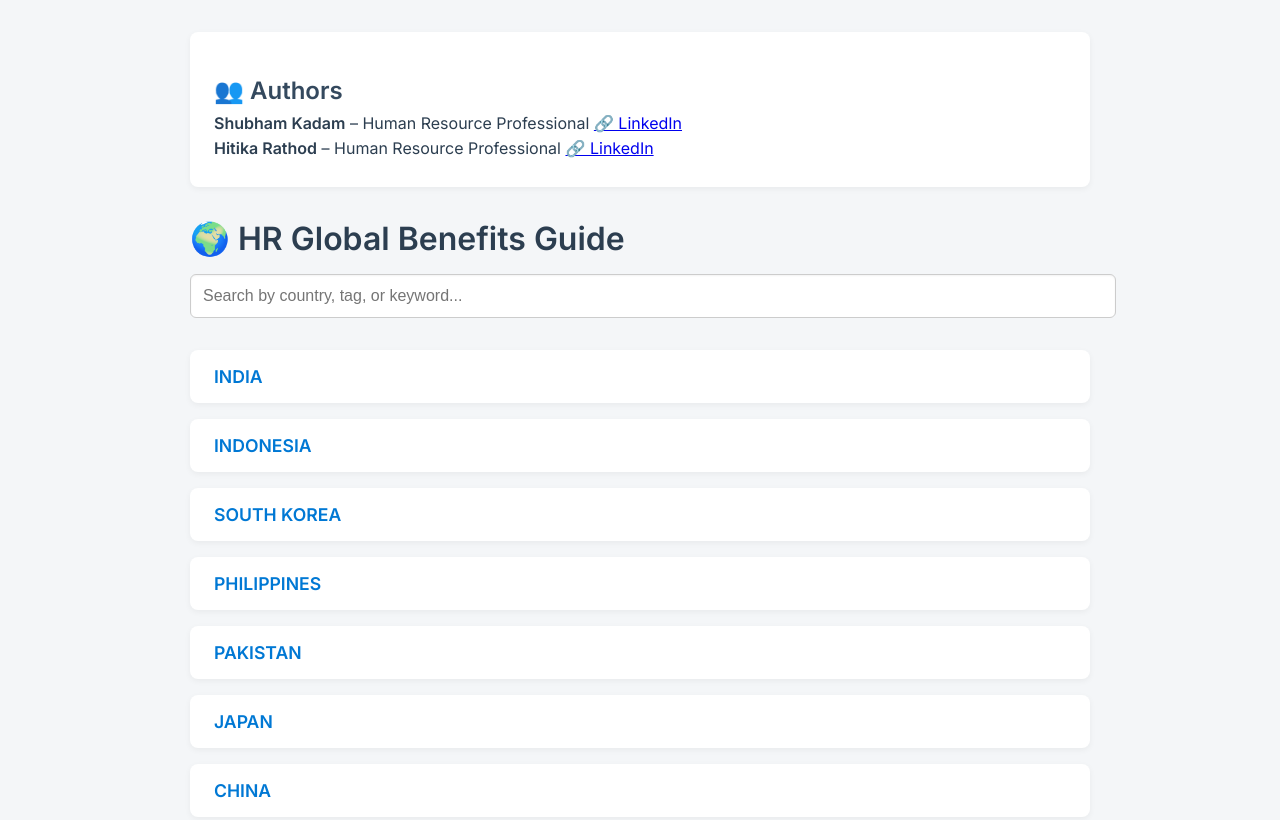
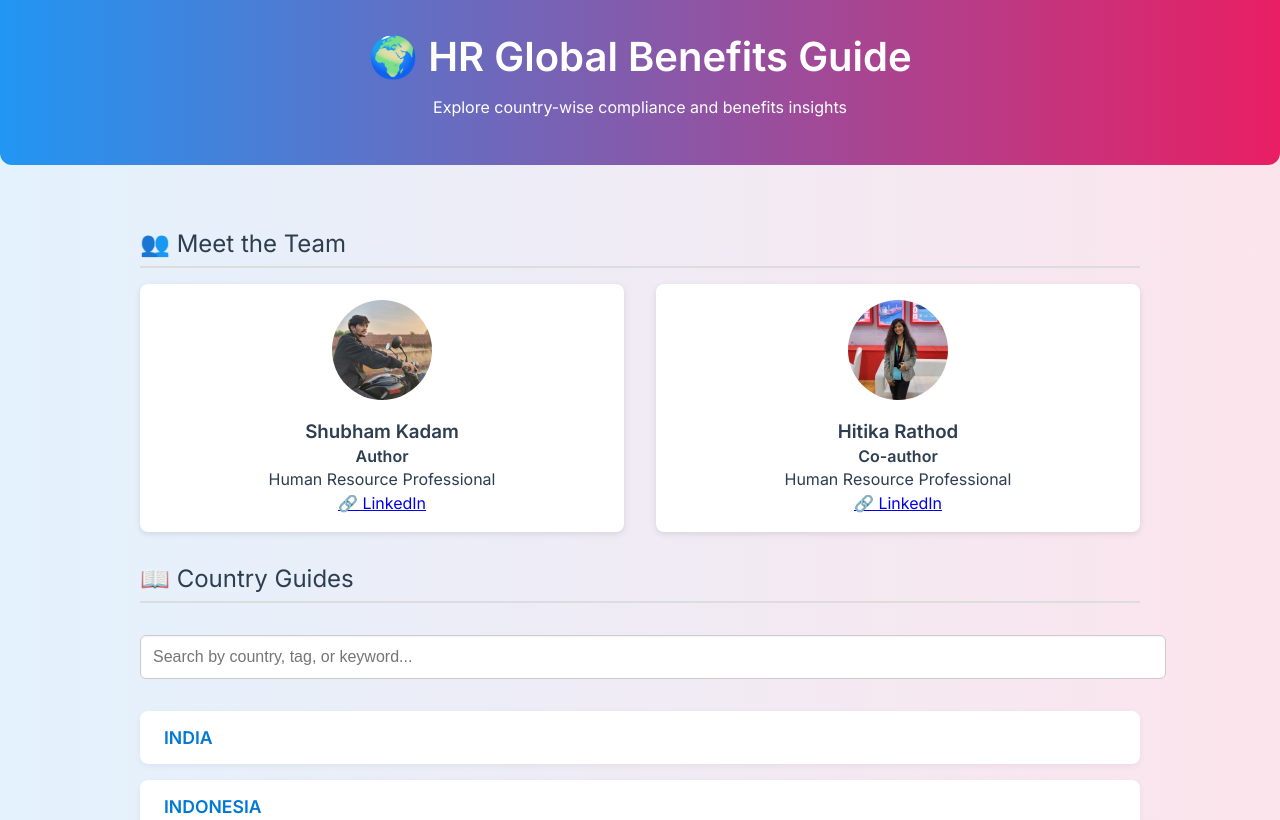
Before and after one commit to Shubh2r/HR-Global-Benefits-Guide-APAC-Region, a plain HTML site: page index.html in a window 1280 px wide. Shown: the top 820 px of the page. Drawn offline with nearby package versions, Linux system fonts and the light colour scheme.

Commit message:
Update index.html

```diff
--- a/index.html
+++ b/index.html
@@ -7,48 +7,72 @@
   <link href="https://fonts.googleapis.com/css2?family=Inter:wght@400;600&display=swap" rel="stylesheet">
   <style>
     body {
+      margin: 0;
       font-family: 'Inter', sans-serif;
-      margin: 0;
-      padding: 2rem;
-      background-color: #f4f6f8;
+      background: linear-gradient(to right, #e3f2fd, #fce4ec);
       color: #2c3e50;
     }
     .container {
-      max-width: 900px;
+      max-width: 1000px;
       margin: auto;
+      padding: 2rem;
     }
-    .author {
-      background: #ffffff;
-      padding: 1.5rem;
+    header {
+      text-align: center;
+      padding: 2rem 0;
+      background: linear-gradient(to right, #2196f3, #e91e63);
+      color: white;
+      border-radius: 0 0 12px 12px;
+    }
+    header h1 {
+      margin: 0;
+      font-size: 2.5rem;
+    }
+    .section-title {
+      font-size: 1.5rem;
+      margin-top: 2rem;
+      margin-bottom: 1rem;
+      border-bottom: 2px solid #ddd;
+      padding-bottom: 0.5rem;
+    }
+    .authors {
+      display: flex;
+      gap: 2rem;
+      flex-wrap: wrap;
+    }
+    .author-card {
+      background: white;
+      padding: 1rem;
       border-radius: 8px;
-      box-shadow: 0 2px 6px rgba(0,0,0,0.05);
-      margin-bottom: 2rem;
+      box-shadow: 0 2px 6px rgba(0,0,0,0.1);
+      flex: 1;
+      min-width: 280px;
+      text-align: center;
     }
-    .author h2 {
+    .author-card img {
+      width: 100px;
+      height: 100px;
+      border-radius: 50%;
+      object-fit: cover;
       margin-bottom: 0.5rem;
-      font-size: 1.5rem;
-      color: #34495e;
     }
-    .author p {
-      margin: 0.3rem 0;
-      font-size: 1rem;
+    .author-card h3 {
+      margin: 0.5rem 0 0.2rem;
     }
-    h1 {
-      font-size: 2rem;
-      margin-bottom: 1rem;
-      color: #2c3e50;
+    .author-card p {
+      margin: 0.2rem 0;
     }
     input {
       width: 100%;
       padding: 0.75rem;
-      margin-bottom: 2rem;
+      margin: 1rem 0 2rem;
       font-size: 1rem;
       border: 1px solid #ccc;
       border-radius: 6px;
       box-shadow: inset 0 1px 2px rgba(0,0,0,0.05);
     }
     .result {
-      background: #ffffff;
+      background: white;
       padding: 1rem 1.5rem;
       margin-bottom: 1rem;
       border-radius: 8px;
@@ -67,18 +91,31 @@
   </style>
 </head>
 <body>
+  <header>
+    <h1>🌍 HR Global Benefits Guide</h1>
+    <p>Explore country-wise compliance and benefits insights</p>
+  </header>
+
   <div class="container">
-    <div class="author">
-      <h2>👥 Authors</h2>
-      <p><strong>Shubham Kadam</strong> – Human Resource Professional
-        <a href="https://www.linkedin.com/in/shubh2r/" target="_blank">🔗 LinkedIn</a>
-      </p>
-      <p><strong>Hitika Rathod</strong> – Human Resource Professional
-        <a href="https://www.linkedin.com/in/hitika-rathod-1074702a9/" target="_blank">🔗 LinkedIn</a>
-      </p>
+    <div class="section-title">👥 Meet the Team</div>
+    <div class="authors">
+      <div class="author-card">
+        <img src="templates/shubham-kadam.jpg" alt="Shubham Kadam">
+        <h3>Shubham Kadam</h3>
+        <p><strong>Author</strong></p>
+        <p>Human Resource Professional</p>
+        <p><a href="https://www.linkedin.com/in/shubh2r/" target="_blank">🔗 LinkedIn</a></p>
+      </div>
+      <div class="author-card">
+        <img src="templates/hitika-rathod.jpg" alt="Hitika Rathod">
+        <h3>Hitika Rathod</h3>
+        <p><strong>Co-author</strong></p>
+        <p>Human Resource Professional</p>
+        <p><a href="https://www.linkedin.com/in/hitika-rathod-1074702a9/" target="_blank">🔗 LinkedIn</a></p>
+      </div>
     </div>
 
-    <h1>🌍 HR Global Benefits Guide</h1>
+    <div class="section-title">📖 Country Guides</div>
     <input type="text" id="search" placeholder="Search by country, tag, or keyword...">
     <div id="results"></div>
   </div>
@@ -107,10 +144,8 @@
       `).join('');
     }
 
-    // Show all countries by default
     renderResults(guides.map(name => ({ name })));
 
-    // Filter on input
     document.getElementById('search').addEventListener('input', function(e) {
       const results = fuse.search(e.target.value);
       renderResults(results.length ? results.map(r => r.item) : guides.map(name => ({ name })));
```
